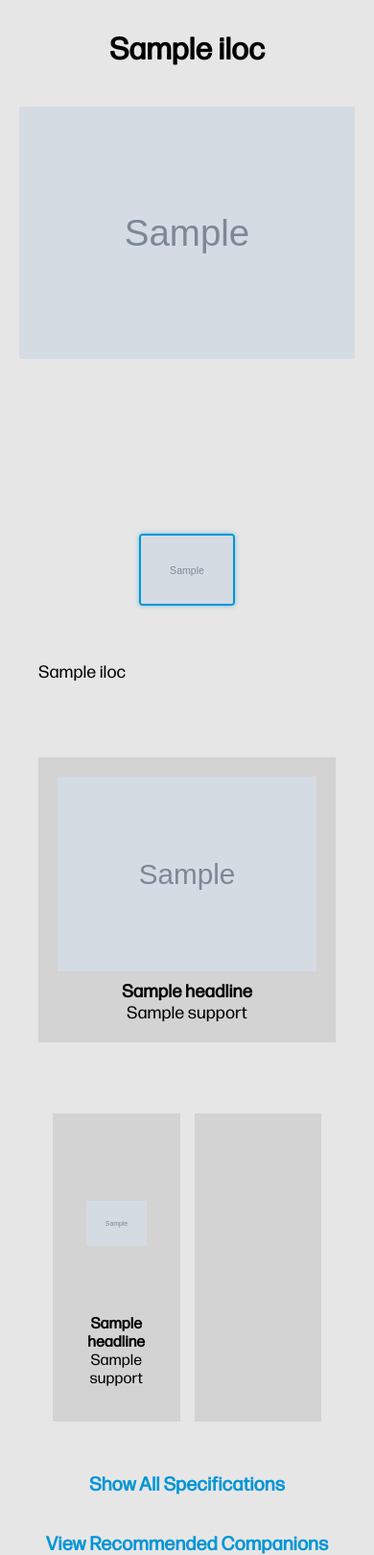
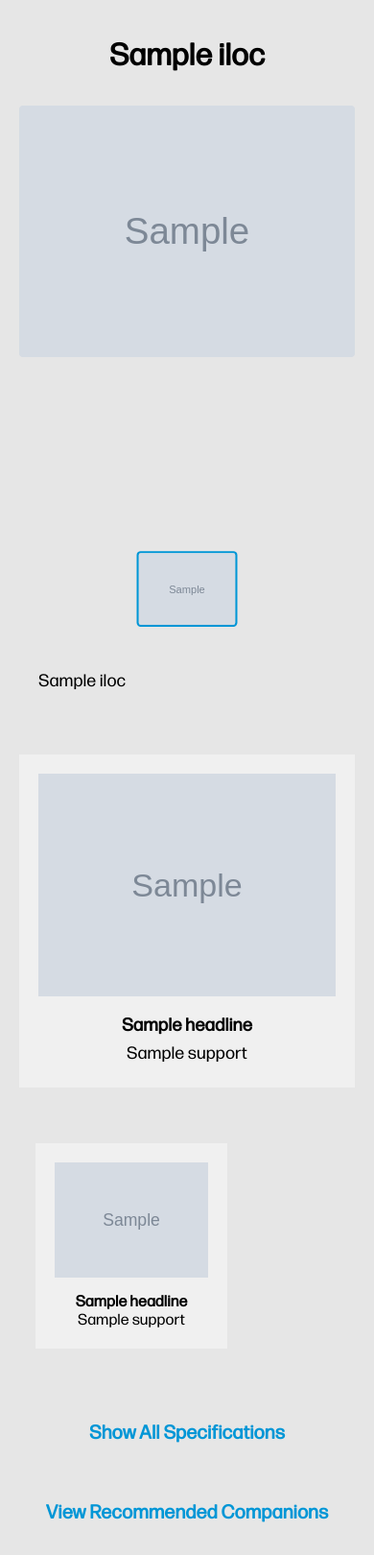
Before and after one commit to jinjernot/leliel, a Flask app: template templates/product_template.html in a window 390 px wide. Shown: the top 1620 px of the page at 96% size. Run offline with Flask 3, Linux system fonts and the light colour scheme; the template is opened without the code that fills it: most values are stand-ins (such as "Sample title", 1, 10 or a date in 2020); grey boxes marked "Sample" are stand-in pictures.

Commit message:
Refactor product template for improved structure and responsiveness; enhance JavaScript for geolocation handling and image gallery functionality; remove unused slideshow script.

```diff
--- a/static/css/styles.css
+++ b/static/css/styles.css
@@ -9,16 +9,6 @@
   src: url(fonts/forma-djr-micro.otf);
   src: url(fonts/forma-djr-micro.otf?#iefix) format("embedded-opentype"),
     url("fonts/forma-djr-micro.woff") format("woff"),
-    url("fonts/forma-djr-micro.ttf") format("truetype");
-  font-weight: normal;
-  font-style: normal;
-}
-
-@font-face {
-  font-family: "Forma DJR Display Greek";
-  src: url(fonts/forma-djr-display.otf);
-  src: url(fonts/forma-djr-display.otf?#iefix) format("embedded-opentype"),
-    url("fonts/forma-djr-display.woff") format("woff"),
     url("fonts/forma-djr-display.ttf") format("truetype");
   font-weight: normal;
   font-style: normal;
@@ -27,6 +17,7 @@
 body {
   background-color: #e6e6e6;
   font-family: "Forma DJR Micro", sans-serif;
+  line-height: 1.6;
 }
 
 a {
@@ -49,7 +40,7 @@ sup {
 }
 
 #ATF {
-  max-width: 1200px;
+  max-width: 80%;
   margin: 33px auto 0;
   padding: 0 20px;
 }
@@ -61,25 +52,16 @@ sup {
   text-align: justify;
 }
 
-.product-gallery {
-  max-width: 600px;
-  margin: 20px auto;
-}
-
+/* --- Product Gallery --- */
 .product-gallery-main {
-  margin-bottom: 15px;
+  min-height: 450px;
   text-align: center;
-  min-height: 430px;
-  background-color: transparent;
-  border: none;
-  padding: 0;
-  box-shadow: none;
 }
 
 .product-gallery-main img {
   max-width: 100%;
   height: auto;
-  border-radius: 2px;
+  border-radius: 4px;
 }
 
 .product-gallery-thumbs {
@@ -87,6 +69,7 @@ sup {
   flex-wrap: wrap;
   justify-content: center;
   gap: 10px;
+  margin-top: 1rem;
 }
 
 .product-gallery-thumbs .thumb-item {
@@ -100,99 +83,72 @@ sup {
   transition: all 0.2s ease-in-out;
 }
 
+.product-gallery-thumbs .thumb-item.active,
 .product-gallery-thumbs .thumb-item:hover {
   opacity: 1;
+  border-color: #0096d6;
   transform: scale(1.05);
 }
 
-.product-gallery-thumbs .thumb-item.active {
-  opacity: 1;
-  border-color: #0096d6;
-  box-shadow: 0 0 5px rgba(0, 150, 214, 0.5);
+/* --- MM (Marketing Message) Section --- */
+#MM .row,
+#features .row {
+  display: flex;
+  flex-wrap: wrap;
+  margin: 0 -15px; /* Counteract column padding */
 }
 
-#ksp {
-  max-width: 800px;
-  margin: 20px auto;
-  padding: 0 20px;
+#MM .col-md-6,
+#features td {
+  display: flex; /* This is key for equal height */
+  padding: 15px;
 }
 
-.ksp-item {
-  padding: 15px 10px;
-  border-bottom: 1px solid #ddd;
-}
-
-.ksp-item:last-child {
-  border-bottom: none;
-}
-
-#MM .mm-block {
-  margin-bottom: 20px;
-  background-color: lightgray;
+.mm-block,
+.feature-block {
+  display: flex;
+  flex-direction: column;
+  width: 100%;
+  height: 100%;
+  background-color: #f0f0f0;
   padding: 20px;
   text-align: center;
 }
 
-#MM .mm-image img {
-  width: 100%;
-  max-width: 400px;
-  height: auto;
-  display: block;
-  margin: 0 auto 10px;
+/* Specific image styling for MM section */
+.mm-image {
+  flex-grow: 1;
+  display: flex;
+  align-items: center;
+  justify-content: center;
+  margin-bottom: 1rem;
 }
 
-#MM .mm-text {
-  text-align: center;
+.mm-image img {
+  max-width: 100%;
+  max-height: 250px; /* Larger max-height for MM images */
 }
 
-#features {
-  max-width: 800px;
-  margin: 20px auto;
-  padding: 0 20px;
-}
-
-.feature-block {
-    background-color: lightgray;
-    padding: 20px;
-    margin-bottom: 20px;
-    text-align: center;
+/* Specific image styling for Features section */
+.feature-image {
+  flex-grow: 1;
+  display: flex;
+  align-items: center;
+  justify-content: center;
+  margin-bottom: 1rem;
 }
 
 .feature-image img {
-    width: 100%;
-    max-width: 200px;
-    height: auto;
-    display: block;
-    margin: 0 auto 10px;
+  max-width: 100%;
+  max-height: 120px; /* Smaller max-height for feature icons */
 }
 
+.mm-text,
 .feature-text {
-    text-align: center;
+  flex-grow: 1;
 }
 
-#MM {
-  max-width: 800px;
-  margin: 20px auto;
-  padding: 0 20px;
-}
-
-#footnotes, #tech-specs {
-    margin: 20px auto;
-    width: 100%;
-    max-width: 800px;
-    border-collapse: collapse;
-}
-
-#footnotes td, #tech-specs td {
-    padding: 10px;
-    border: 1px solid #ddd;
-}
-
-#footnotes {
-    font-size: 9px;
-}
-
-
+/* --- Expandable Sections --- */
 .expand-button {
   color: #0096d6;
   text-align: center;
@@ -200,91 +156,29 @@ sup {
   cursor: pointer;
 }
 
-@media (min-width: 1200px) {
-  body {
-    font-size: 1rem;
+#tech-specs,
+#footnotes-content table,
+#companions {
+  margin: 20px auto;
+  width: 100%;
+  border-collapse: collapse;
+}
+
+#tech-specs td,
+#footnotes-content td {
+  padding: 10px;
+  border: 1px solid #ddd;
+}
+
+/* --- Mobile Responsiveness --- */
+@media (max-width: 767px) {
+  #MM .col-md-6,
+  #features td {
+    flex: 0 0 100%;
+    max-width: 100%;
   }
-  h3 {
-    font-size: 1.5rem;
-  }
-  #tech-specs td {
-    font-size: 0.9rem;
+
+  #ATF {
+    max-width: 100%;
   }
 }
-
-#companions {
-  max-width: 800px;
-  margin: 20px auto;
-  padding: 0 20px;
-}
-
-.companion-list {
-  display: flex;
-  flex-wrap: wrap;
-  gap: 20px;
-}
-
-.companion-item {
-  border: 1px solid #ddd;
-  border-radius: 4px;
-  padding: 10px;
-  width: calc(33.333% - 20px);
-  box-sizing: border-box;
-  text-align: center;
-}
-
-.companion-item img {
-  max-width: 100%;
-  height: auto;
-  margin-bottom: 10px;
-}
-
-.expand-button {
-  color: #0096d6;
-  text-align: center;
-  font-size: 20px;
-  cursor: pointer;
-}
-
-#features table {
-  width: 100%;
-  border-collapse: separate;
-  border-spacing: 15px;
-  table-layout: fixed;
-}
-
-#features td {
-  padding: 15px;
-  background-color: lightgray;
-  vertical-align: top;
-  text-align: center;
-  width: 50%;
-}
-
-.feature-block {
-    display: flex;
-    flex-direction: column;
-    height: 100%;
-    margin-bottom: 0;
-}
-
-.feature-image {
-    min-height: 160px;
-    display: flex;
-    align-items: center;
-    justify-content: center;
-    margin-bottom: 15px;
-}
-
-.feature-image img {
-    max-height: 150px;
-    max-width: 100%;
-    width: auto;
-    height: auto;
-    display: block;
-    margin: 0 auto;
-}
-
-.feature-text {
-    flex-grow: 1;
-}
--- a/static/js/superscript.js
+++ b/static/js/superscript.js
@@ -1,9 +1,9 @@
+document.addEventListener('DOMContentLoaded', function() {
     // Function to add superscript to content inside [ ] and link to footnotes
     function addSuperscript(element) {
         var text = element.innerHTML;
         var modifiedText = text.replace(/\[([\d,]+)\]/g, function(match, p1) {
             var footnotes = p1.split(',').map(function(footnote) {
-            var footnoteId = 'footnote-' + footnote;
                 return '<a href="#footnotes" onclick="scrollToFootnotes()"><sup>' + footnote + '</sup></a>';
             });
             return footnotes.join('<sup>,</sup> ');
@@ -14,19 +14,20 @@ function addSuperscript(element) {
     // Scroll to footnotes function
     function scrollToFootnotes() {
         var element = document.getElementById('footnotes');
+        if (element) {
             element.scrollIntoView({ behavior: 'smooth', block: 'start' });
         }
+    }
 
-// Apply superscript to specified elements
-document.addEventListener('DOMContentLoaded', function() {
+    // Apply superscript to all specified elements
     var elementsToSuperscript = document.querySelectorAll('.superscript-content');
     elementsToSuperscript.forEach(function(element) {
         addSuperscript(element);
     });
-});
 
-// Script to show/hide the table
-document.addEventListener('DOMContentLoaded', function() {
+    // --- Event Listeners for "Show More" Buttons ---
+
+    // Show/hide the tech specs table
     var seeMoreButton = document.getElementById('see-more');
     var techSpecsTable = document.getElementById('tech-specs');
 
@@ -39,10 +40,8 @@ document.addEventListener('DOMContentLoaded', function() {
             }
         });
     }
-});
 
-// Script to show/hide the companions list
-document.addEventListener('DOMContentLoaded', function() {
+    // Show/hide the companions list
     var seeMoreCompanionsButton = document.getElementById('see-more-companions');
     var companionsList = document.getElementById('companions');
 
@@ -55,10 +54,8 @@ document.addEventListener('DOMContentLoaded', function() {
             }
         });
     }
-});
 
-// Script to show/hide the footnotes
-document.addEventListener('DOMContentLoaded', function() {
+    // Show/hide the footnotes
     var seeMoreFootnotesButton = document.getElementById('see-more-footnotes');
     var footnotesContent = document.getElementById('footnotes-content');
 
--- a/templates/product_template.html
+++ b/templates/product_template.html
@@ -22,7 +22,8 @@
     </center>
     <br>
     <div class="product-gallery">
-      <div class="product-gallery-main"></div>
+      <div class="product-gallery-main">
+        </div>
       <div class="product-gallery-thumbs">
         {% for index, row in df_images.iterrows() %}
         <img class="thumb-item" src="{{ row['imageUrlHttps'] | default('') | safe }}"
@@ -37,9 +38,10 @@
     </div>
     <br>
 
-    <br />
     <div id="MM" class="superscript-content">
+      <div class="row">
         {% for block in mm_blocks %}
+        <div class="col-md-6">
           <div class="mm-block">
             <div class="mm-image">
               <img src="{{ block.image_url | escape }}" alt="Marketing Image">
@@ -49,12 +51,15 @@
               {% if block.support %}<p>{{ block.support }}</p>{% endif %}
             </div>
           </div>
+        </div>
         {% endfor %}
+      </div>
     </div>
 
     <br />
     <div id="features">
       <table>
+        <tbody>
           {% for i in range(0, feature_blocks|length, 2) %}
           <tr>
             {% for j in range(i, i + 2) %}
@@ -76,8 +81,10 @@
             {% endfor %}
           </tr>
           {% endfor %}
+        </tbody>
       </table>
     </div>
+
 
     <br />
     <h2 id="see-more" class="expand-button">Show All Specifications</h2>
@@ -150,9 +157,7 @@
 
   {% else %}
   <p>Detecting your location and redirecting you to the correct HP page...</p>
-
-  <div id="redirect-info" data-pn="{{ pn }}" data-redirect-url="{{ url_for('call_get_product_from_qr') }}">
-  </div>
+  <div id="redirect-info" data-pn="{{ pn }}" data-redirect-url="{{ url_for('call_get_product_from_qr') }}"></div>
   {% endif %}
 
   <script src="{{ url_for('static', filename='js/redirect_or_gallery.js') }}"></script>
```
Also changed, not shown: static/js/redirect_or_gallery.js (+27 -37 lines), static/js/slideshow.js (deleted, +0 -31 lines). Lines whose indentation alone changed are shown as unchanged.
